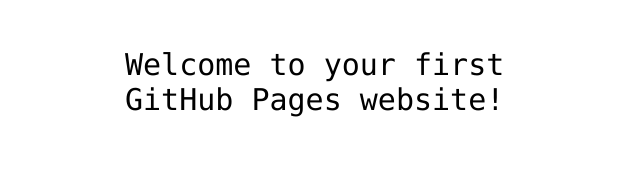
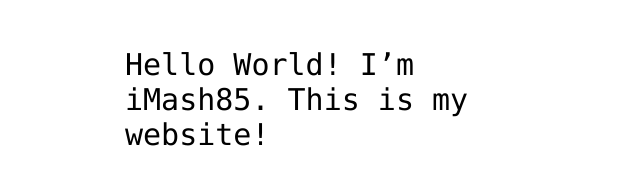
Before and after one commit to iMash85/hello-world, a plain HTML site: page index.html in a window 1280 px wide. Shown: the part 341-526 px from the top of the page, without its empty margins (315-955 px from the left). Drawn offline with Linux system fonts and the light colour scheme.

Commit message:
Update index.html

```diff
--- a/index.html
+++ b/index.html
@@ -12,7 +12,7 @@
 <img src="https://octodex.github.com/images/daftpunktocat-thomas.gif" id="octocat" alt="octocat-gif" />
 
 <!-- Change this code here by copy and pasting your template on line 15 -->
-<p>Welcome to your first GitHub Pages website!</p>
+<p>Hello World! I’m iMash85. This is my website!</p>
 
 </body>
 </html>
```
